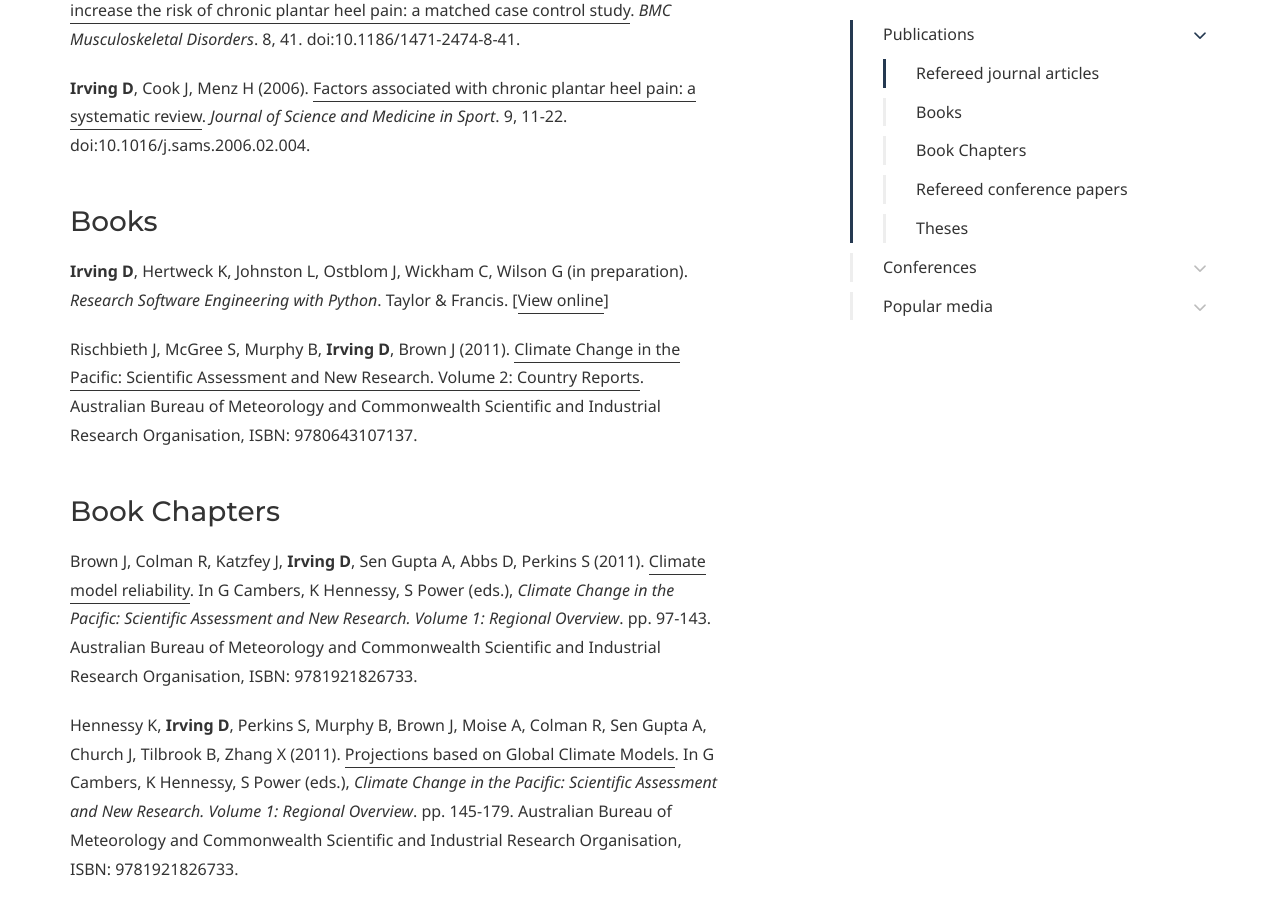
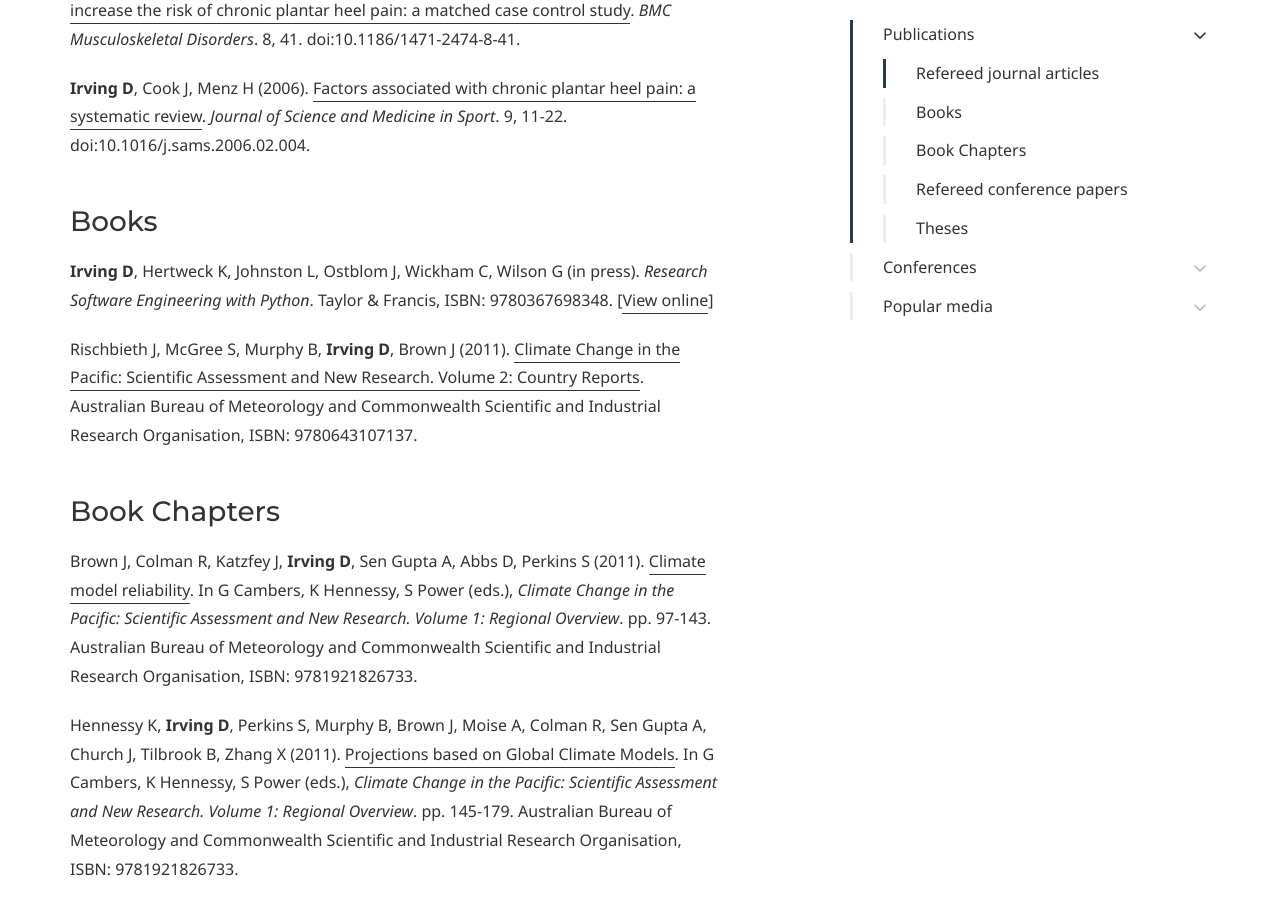
Before and after one commit to DamienIrving/damienirving.github.io, a Jekyll site: the page built from publications.md, in a window 1280 px wide and 900 px high, scrolled down 2336 px. Built offline with Jekyll 4.4.1, drawn with Linux system fonts in a browser that asks for light colours; some web fonts are replaced.

Commit message:
Update publications.md

```diff
--- a/publications.md
+++ b/publications.md
@@ -62,7 +62,7 @@ Perkins S, **Irving D**, Brown JR, Power S, Moise A, Colman R, Smith I (2012). [
 
 ### Books
 
-**Irving D**, Hertweck K, Johnston L, Ostblom J, Wickham C, Wilson G (in preparation). *Research Software Engineering with Python*. Taylor & Francis. [[View online](https://merely-useful.github.io/py-rse/)]
+**Irving D**, Hertweck K, Johnston L, Ostblom J, Wickham C, Wilson G (in press). *Research Software Engineering with Python*. Taylor & Francis, ISBN: 9780367698348. [[View online](https://merely-useful.github.io/py-rse/)]
 
 Rischbieth J, McGree S, Murphy B, **Irving D**, Brown J (2011). [Climate Change in the Pacific: Scientific Assessment and New Research. Volume 2: Country Reports](http://www.pacificclimatechangescience.org/publications/reports/). Australian Bureau of Meteorology and Commonwealth Scientific and Industrial Research Organisation, ISBN: 9780643107137.
 
```
